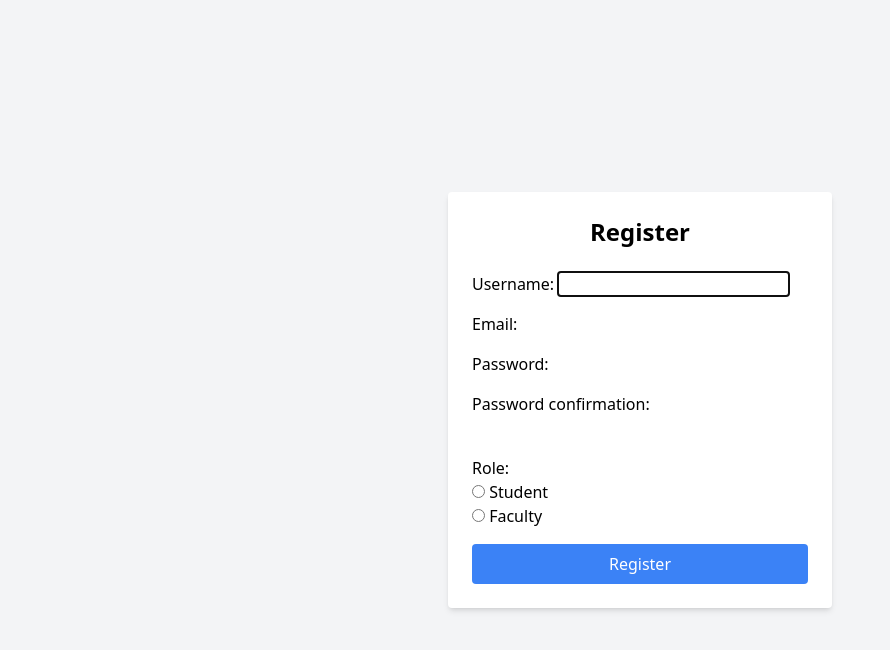
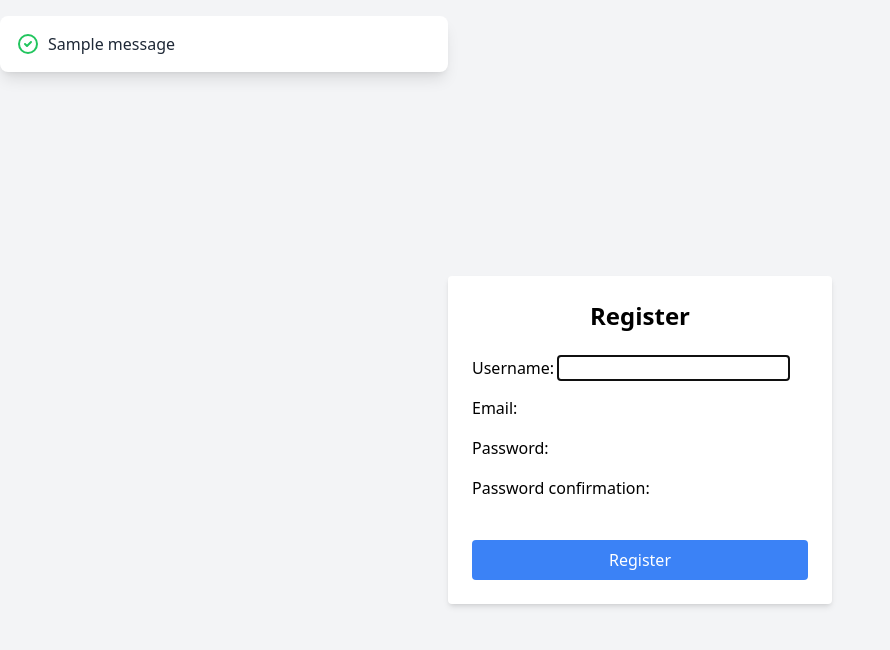
Before and after one commit to Nithin1729S/IT303-Mini-Project, a Django app: page /register/ in a window 1280 px wide. Shown: the top 650 px of the page, without its empty margins (0-890 px from the left). Run offline with Django 5.2, Linux system fonts and the light colour scheme; one stand-in notice (Sample message) is shown; some libraries are stand-ins or nearby versions.

Commit message:
register bug fix

```diff
--- a/users/templates/users/register.html
+++ b/users/templates/users/register.html
@@ -7,6 +7,26 @@
     <script src="https://cdn.tailwindcss.com"></script>
 </head>
 <body class="flex flex-col min-h-screen bg-gray-100">
+    <div class="fixed top-0 left-1/2 flex justify-center z-50 pointer-events-none"></div>
+        {% if messages %}
+        <div class="mt-4 w-full max-w-md">
+            {% for message in messages %}
+            <div class="flash-message bg-white shadow-lg rounded-lg p-4 mb-2 pointer-events-auto">
+                <div class="flex items-center">
+                    {% if message.tags == 'success' %}
+                    <svg class="w-6 h-6 mr-2 text-green-500" fill="none" stroke="currentColor" viewBox="0 0 24 24" xmlns="http://www.w3.org/2000/svg"><path stroke-linecap="round" stroke-linejoin="round" stroke-width="2" d="M9 12l2 2 4-4m6 2a9 9 0 11-18 0 9 9 0 0118 0z"></path></svg>
+                    {% elif message.tags == 'error' %}
+                    <svg class="w-6 h-6 mr-2 text-red-500" fill="none" stroke="currentColor" viewBox="0 0 24 24" xmlns="http://www.w3.org/2000/svg"><path stroke-linecap="round" stroke-linejoin="round" stroke-width="2" d="M12 8v4m0 4h.01M21 12a9 9 0 11-18 0 9 9 0 0118 0z"></path></svg>
+                    {% else %}
+                    <svg class="w-6 h-6 mr-2 text-blue-500" fill="none" stroke="currentColor" viewBox="0 0 24 24" xmlns="http://www.w3.org/2000/svg"><path stroke-linecap="round" stroke-linejoin="round" stroke-width="2" d="M13 16h-1v-4h-1m1-4h.01M21 12a9 9 0 11-18 0 9 9 0 0118 0z"></path></svg>
+                    {% endif %}
+                    <p class="text-gray-800">{{ message }}</p>
+                </div>
+            </div>
+            {% endfor %}
+        </div>
+        {% endif %}
+    </div>
     <div class="flex-grow flex items-center justify-center">
         <form action="{% url 'register' %}" method="POST" class="bg-white p-6 rounded shadow-md w-full max-w-sm">
             {% csrf_token %}
@@ -36,11 +56,9 @@
                 {{ form.password2 }}
             </div>
 
-            <!-- Role (Student or Faculty) -->
-            <div class="mb-4">
-                {{ form.role.label_tag }}
-                {{ form.role }}
-            </div>
+
+            {{ form.role }}
+
 
             <div class="text-center">
                 <input type="submit" value="Register" class="w-full bg-blue-500 text-white p-2 rounded hover:bg-blue-600 cursor-pointer"/>
--- a/users/views.py
+++ b/users/views.py
@@ -1,5 +1,6 @@
 from django.contrib.auth import authenticate, login, logout
 from django.shortcuts import render, redirect
+from django.db import IntegrityError
 from django.contrib.auth.forms import UserCreationForm
 from django.contrib.auth.models import User
 from .models import Profile, Student, Faculty
@@ -7,49 +8,62 @@
 from django import forms
 from users.models import Profile
 
-# Extended registration form to include email and role selection
 class ExtendedUserCreationForm(UserCreationForm):
     ROLE_CHOICES = (
         ('student', 'Student'),
         ('faculty', 'Faculty'),
     )
-    email = forms.EmailField(required=True)  # Add the email field
-    role = forms.ChoiceField(choices=ROLE_CHOICES, widget=forms.RadioSelect)
-
+    email = forms.EmailField(required=True)
+    role = forms.CharField(widget=forms.HiddenInput(), initial='faculty')
     class Meta:
         model = User
-        fields = ['username', 'email', 'password1', 'password2', 'role']  # Add email field
+        fields = ['username', 'email', 'password1', 'password2']
 
     def save(self, commit=True):
         user = super(ExtendedUserCreationForm, self).save(commit=False)
-        user.email = self.cleaned_data['email']  # Set the email field for the User model
+        user.email = self.cleaned_data['email']
         if commit:
             user.save()
         return user
+
 
 def register(request):
     if request.method == 'POST':
         form = ExtendedUserCreationForm(request.POST)
         if form.is_valid():
-            user = form.save()
-            email = form.cleaned_data.get('email')
-            role = form.cleaned_data.get('role')
-            username= form.cleaned_data.get('username')
+            try:
+                user = form.save()
+                email = form.cleaned_data.get('email')
+                role = 'faculty'
+                username = form.cleaned_data.get('username')
+                profile = Profile.objects.create(user=user, email=email, role=role)
+                Faculty.objects.create(profile=profile, email=email, name=username)
 
-            profile = Profile.objects.create(user=user, email=email, role=role)
-            if role == 'student':
-                Student.objects.create(profile=profile, email=email,name=username)
-            elif role == 'faculty':
-                Faculty.objects.create(profile=profile, email=email,name=username)
+                messages.success(request, 'Account created successfully!')
+                return redirect('login')
 
-            messages.success(request, 'Account created successfully!')
-            return redirect('login')
+            except IntegrityError as e:
+                if 'users_profile.email' in str(e):
+                    messages.error(request, 'This email is already registered. Please try logging in.')
+                else:
+                    messages.error(request, 'An unexpected error occurred. Please try again.')
+
         else:
-            messages.error(request, 'There was an error creating your account.')
+            for field, errors in form.errors.items():
+                for error in errors:
+                    print(f"Validation error in {field}: {error}")
+                    if field == 'username' and 'already exists' in error.lower():
+                        messages.error(request, 'This username is already taken. Please choose another one.')
+                    elif field == 'email' and 'already exists' in error.lower():
+                        messages.error(request, 'This email is already registered. Please try logging in.')
+                    else:
+                        messages.error(request, f"{field}: {error}")
+
     else:
         form = ExtendedUserCreationForm()
 
     return render(request, 'users/register.html', {'form': form})
+
 
 
 def loginUser(request):
```
Also changed, not shown: db.sqlite3.
